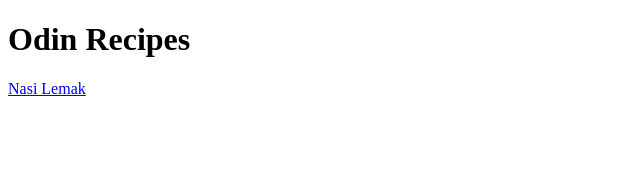
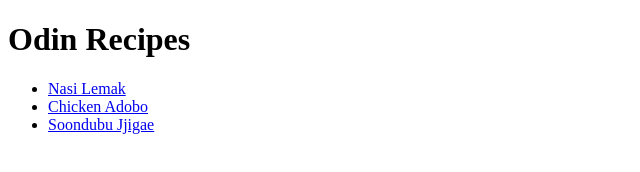
Before and after one commit to UnderHiatal/odin-recipes, a plain HTML site: page index.html in a window 1280 px wide. Shown: the whole page, without its empty margins (0-640 px from the left). Drawn offline with Linux system fonts and the light colour scheme.

Commit message:
Add linkage to the main page for the new recipes

```diff
--- a/index.html
+++ b/index.html
@@ -9,6 +9,10 @@
     <h1>
         Odin Recipes
     </h1>
-    <a href="recipes/pages/nasi-lemak.html">Nasi Lemak</a>
+    <ul>
+        <li><a href="recipes/pages/nasi-lemak.html">Nasi Lemak</a></li>
+        <li><a href="recipes/pages/chicken-adobo.html">Chicken Adobo</a></li>
+        <li><a href="recipes/pages/soondubu-jjigae.html">Soondubu Jjigae</a></li>
+    </ul>
 </body>
 </html>
```
Also changed, not shown: recipes/pages/nasi-lemak.html (+1 -1 lines).
